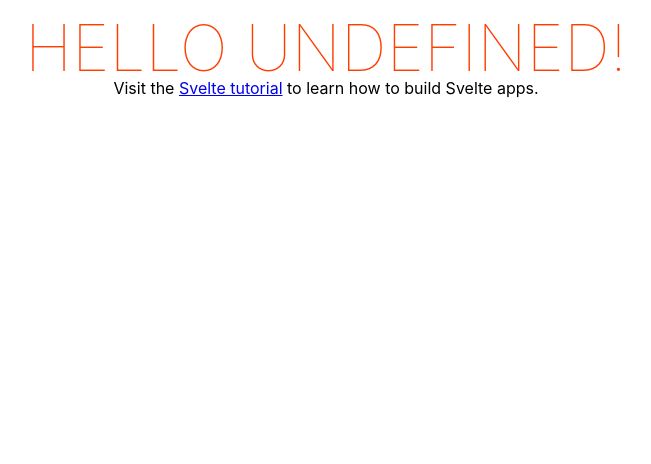
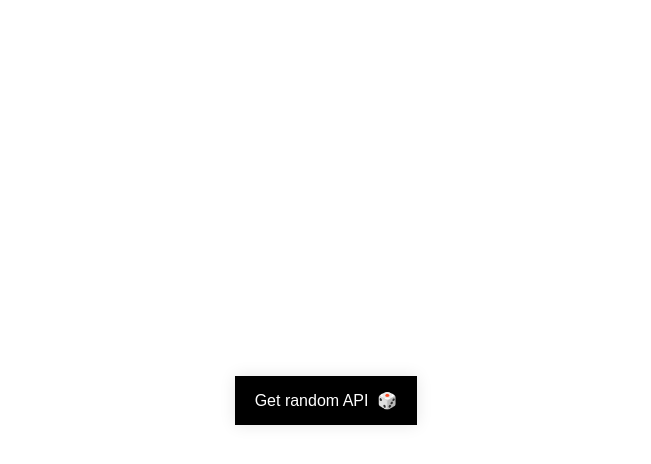
Before and after one commit to kstawinski/random-api, a Svelte app: page / in a window 1280 px wide. Shown: the top 464 px of the page, without its empty margins (314-965 px from the left). Built offline with nearby package versions, Linux system fonts and the light colour scheme.

Commit message:
Create Button component

```diff
--- a/src/App.svelte
+++ b/src/App.svelte
@@ -1,30 +1,17 @@
 <script>
-	export let name;
+import Button from './components/Button.svelte';
 </script>
 
 <main>
-	<h1>Hello {name}!</h1>
-	<p>Visit the <a href="https://svelte.dev/tutorial">Svelte tutorial</a> to learn how to build Svelte apps.</p>
+	<Button text="Get random API  🎲" />
 </main>
 
-<style>
-	main {
-		text-align: center;
-		padding: 1em;
-		max-width: 240px;
-		margin: 0 auto;
-	}
-
-	h1 {
-		color: #ff3e00;
-		text-transform: uppercase;
-		font-size: 4em;
-		font-weight: 100;
-	}
-
-	@media (min-width: 640px) {
-		main {
-			max-width: none;
-		}
-	}
+<style type="text/scss">
+main {
+	display: flex;
+	width: 100vw;
+	height: 100vh;
+	align-items: center;
+	justify-content: center;
+}
 </style>
--- /dev/null
+++ b/src/components/Button.svelte
@@ -0,0 +1,29 @@
+<script>
+export let text;
+</script>
+
+<button class="button">
+{text}
+</button>
+
+<style type="text/scss">
+.button {
+  font-size: 16px;
+  background: #000000;
+  border: 0;
+  color: #FFFFFF;
+  font-weight: 500;
+  padding: 15px 20px;
+  box-shadow: 0 0 15px rgba(#000, 0.1);
+  cursor: pointer;
+  transition: opacity .3s, transform .2s;
+  outline: 0;
+
+  &:hover {
+    opacity: .85;
+  }
+  &:active {
+    transform: scale(0.95);
+  }
+}
+</style>
```
